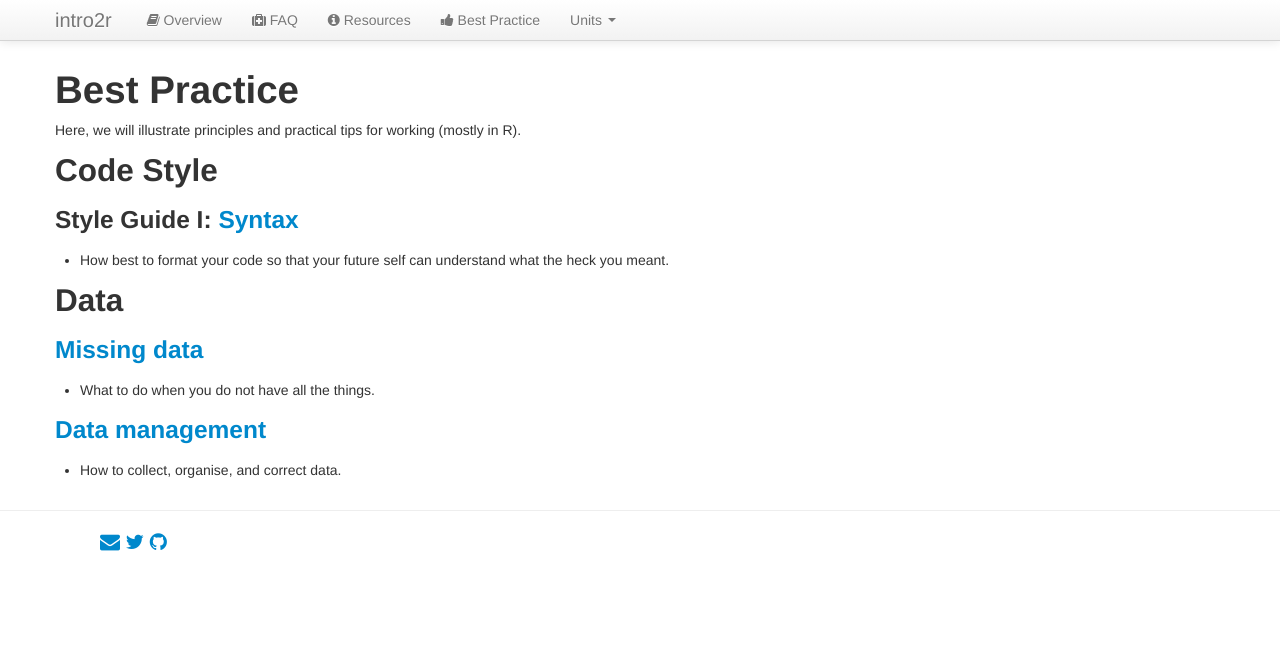
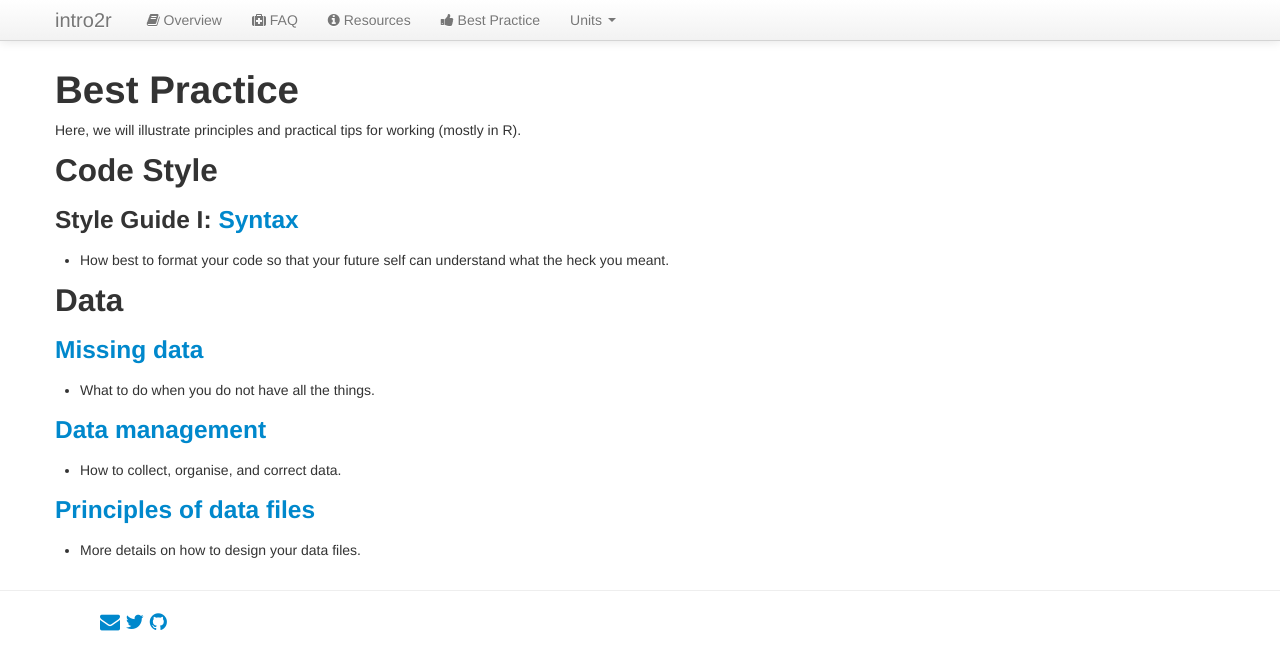
Before and after one commit to intro2r/intro2r, a Jekyll site: the page built from best/index.md, in a window 1280 px wide. Shown: the top 670 px of the page. Built offline with Jekyll 4.4.1, drawn with Linux system fonts in a browser that asks for light colours.

Commit message:
Update index.md

```diff
--- a/best/index.md
+++ b/best/index.md
@@ -20,6 +20,10 @@ Here, we will illustrate principles and practical tips for working (mostly in R)
 
  - What to do when you do not have all the things.
 
-### [Data management](../best/data-management.html)
+### [Data management](../best/managing-data.html)
 
  - How to collect, organise, and correct data.
+
+### [Principles of data files](../best/managing-files.html)
+
+ - More details on how to design your data files.
```
